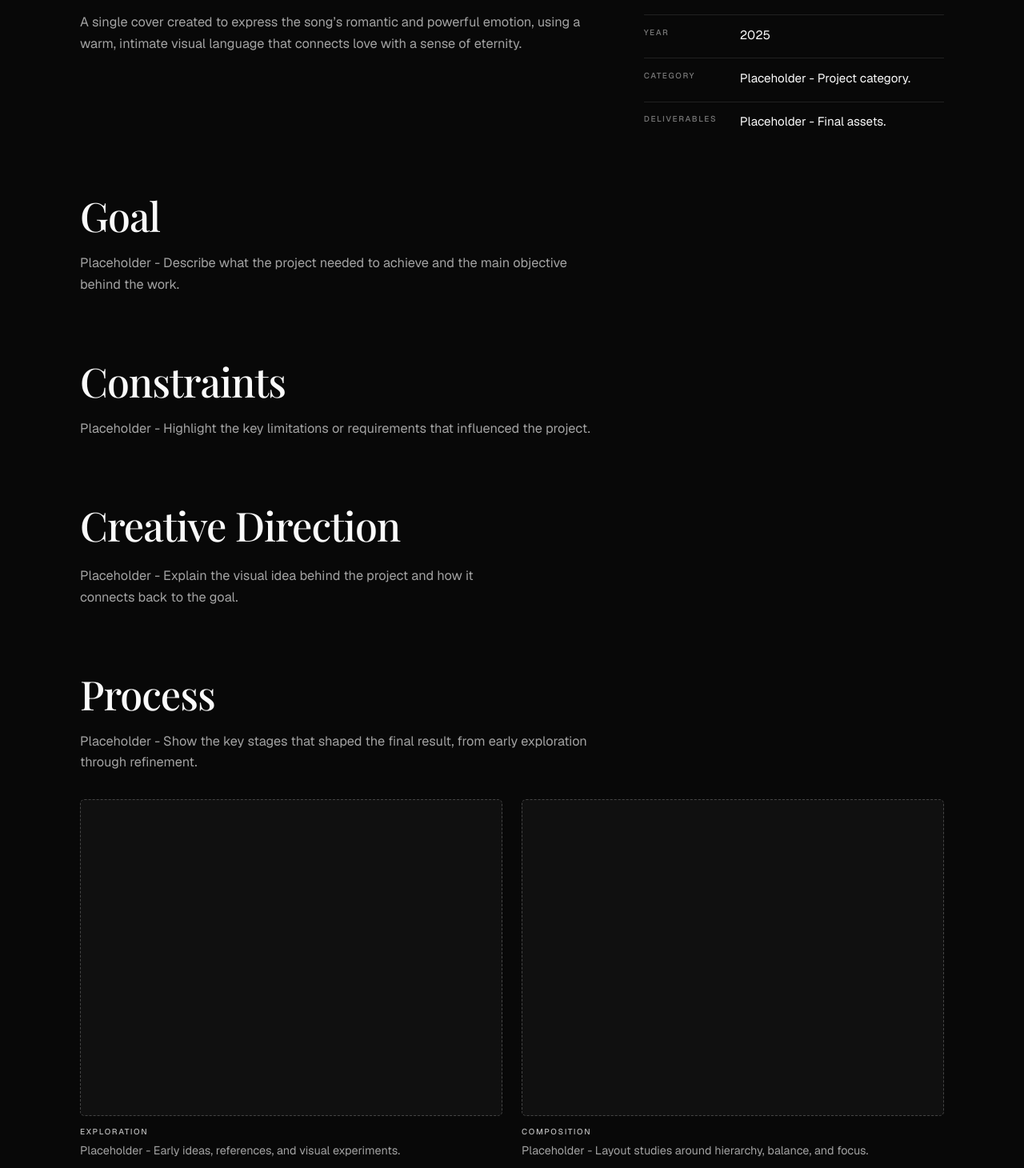
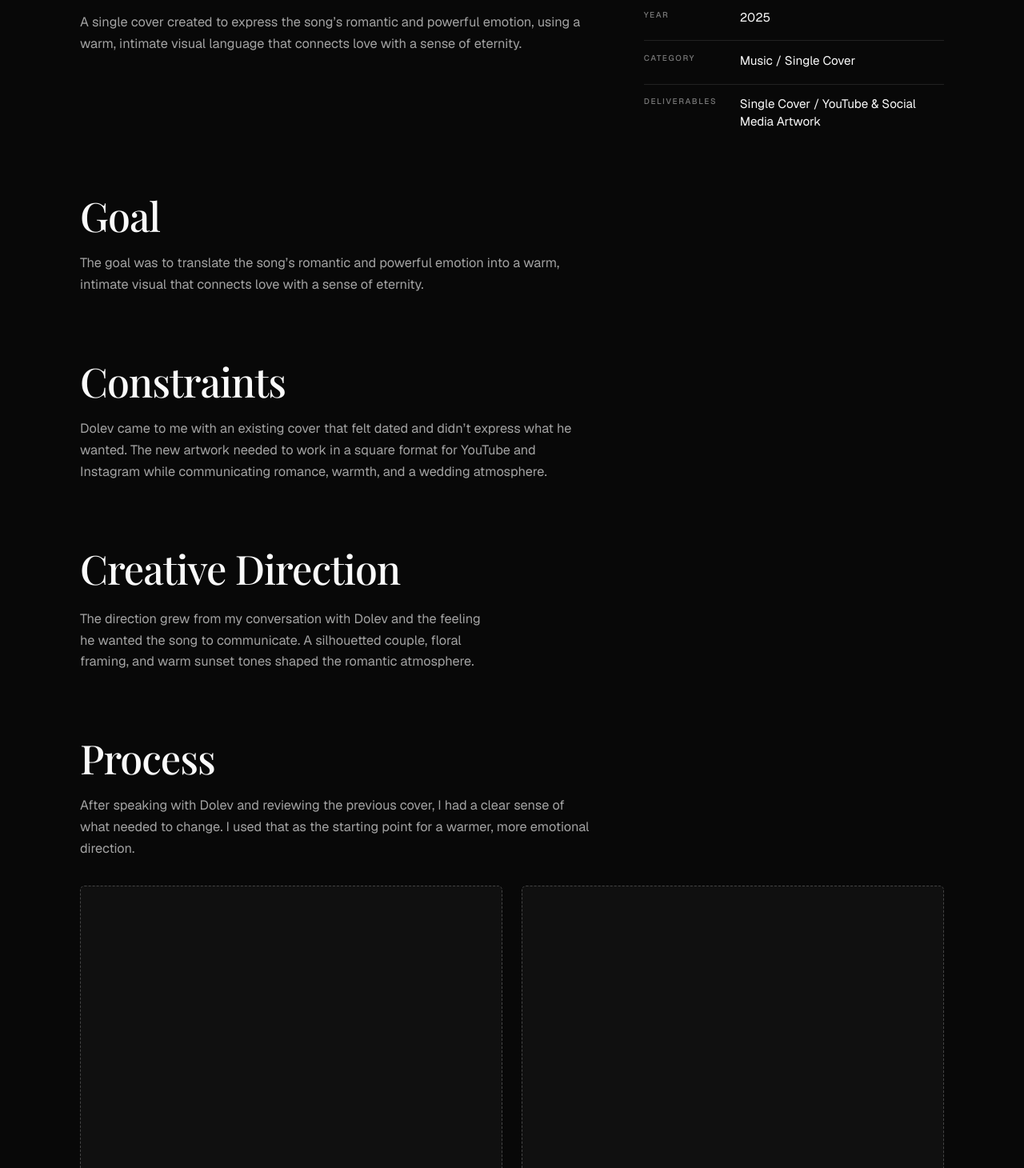
Before and after one commit to HilelShahar/shon-design, a Next.js app: page /work/dolev-dadon-single-cover in a window 1280 px wide. Shown: the part 930-2390 px from the top of the page at 80% size. Built offline with nearby package versions, Linux system fonts and the light colour scheme.

Commit message:
refine dolev case study content

```diff
--- a/src/components/case-studies/PortfolioCaseStudy.tsx
+++ b/src/components/case-studies/PortfolioCaseStudy.tsx
@@ -58,8 +58,55 @@ const HERO_MEDIA_BY_SLUG: Record<string, { still: string; video: string }> = {
   },
 };
 
+type CaseStudyCopy = Partial<
+  Pick<
+    typeof PLACEHOLDER,
+    "goal" | "direction" | "outcome" | "reflection" | "constraints" | "process" | "finalWork"
+  >
+> & {
+  processSteps?: { label: string; note: string }[];
+};
+
+const COPY_BY_SLUG: Record<string, CaseStudyCopy> = {
+  "dolev-dadon-single-cover": {
+    goal:
+      "The goal was to translate the song’s romantic and powerful emotion into a warm, intimate visual that connects love with a sense of eternity.",
+    constraints:
+      "Dolev came to me with an existing cover that felt dated and didn’t express what he wanted. The new artwork needed to work in a square format for YouTube and Instagram while communicating romance, warmth, and a wedding atmosphere.",
+    direction:
+      "The direction grew from my conversation with Dolev and the feeling he wanted the song to communicate. A silhouetted couple, floral framing, and warm sunset tones shaped the romantic atmosphere.",
+    process:
+      "After speaking with Dolev and reviewing the previous cover, I had a clear sense of what needed to change. I used that as the starting point for a warmer, more emotional direction.",
+    processSteps: [
+      {
+        label: "Exploration",
+        note: "I looked at a focused set of wedding, sunset, and floral references. Since the direction was already clear, the exploration was mainly about refining the right mood.",
+      },
+      {
+        label: "Composition",
+        note: "Because the song is about a couple, I made them the clear focal point. The flowers, canopy, and sunset support the story and emotion around them.",
+      },
+      {
+        label: "Color & Typography",
+        note: "Warm sunset tones helped communicate romance and the feeling of a special moment. I paired them with delicate typography and refined its placement together with Dolev.",
+      },
+      {
+        label: "Refinement",
+        note: "The first version evolved through changes to the colors, characters, typography, and placement until the composition felt more cohesive.",
+      },
+    ],
+    finalWork:
+      "The cover was presented across mobile streaming, vinyl, CD, and poster mockups while keeping a consistent visual identity.",
+    outcome:
+      "The final artwork became the official visual for the single and was used across YouTube, Instagram, and Facebook.",
+    reflection:
+      "This project reinforced how much stronger a visual can feel when it starts from emotion and message, not just style.",
+  },
+};
+
 export default function PortfolioCaseStudy({ project }: { project: Project }) {
   const heroMedia = HERO_MEDIA_BY_SLUG[project.slug];
+  const copy = COPY_BY_SLUG[project.slug];
   const hasDescription = Boolean(project.shortDescription?.trim());
   const feedbackName = CLIENT_FEEDBACK_BY_SLUG[project.slug];
   const feedback = feedbackName
@@ -82,27 +129,30 @@ export default function PortfolioCaseStudy({ project }: { project: Project }) {
         preserveBreaks={hasDescription}
         note={project.descriptionFooter}
         meta={[
-          { label: "Role", value: PLACEHOLDER.role },
+          { label: "Role", value: project.role ?? PLACEHOLDER.role },
           { label: "Year", value: project.year },
-          { label: "Category", value: PLACEHOLDER.category },
-          { label: "Deliverables", value: PLACEHOLDER.deliverables },
+          { label: "Category", value: project.category ?? PLACEHOLDER.category },
+          { label: "Deliverables", value: project.deliverables ?? PLACEHOLDER.deliverables },
         ]}
       />
-      <CaseStudyText title="Goal">{PLACEHOLDER.goal}</CaseStudyText>
-      <CaseStudyText title="Constraints">{PLACEHOLDER.constraints}</CaseStudyText>
-      <CaseStudyCreativeDirection>{PLACEHOLDER.direction}</CaseStudyCreativeDirection>
-      <CaseStudyProcess intro={PLACEHOLDER.process} steps={PROCESS_PLACEHOLDERS} />
+      <CaseStudyText title="Goal">{copy?.goal ?? PLACEHOLDER.goal}</CaseStudyText>
+      <CaseStudyText title="Constraints">{copy?.constraints ?? PLACEHOLDER.constraints}</CaseStudyText>
+      <CaseStudyCreativeDirection>{copy?.direction ?? PLACEHOLDER.direction}</CaseStudyCreativeDirection>
+      <CaseStudyProcess
+        intro={copy?.process ?? PLACEHOLDER.process}
+        steps={copy?.processSteps ?? PROCESS_PLACEHOLDERS}
+      />
       <CaseStudyFinalWork
-        intro={PLACEHOLDER.finalWork}
+        intro={copy?.finalWork ?? PLACEHOLDER.finalWork}
         image={project.longImage}
         alt={project.title}
       />
-      <CaseStudyText title="Outcome">{PLACEHOLDER.outcome}</CaseStudyText>
+      <CaseStudyText title="Outcome">{copy?.outcome ?? PLACEHOLDER.outcome}</CaseStudyText>
       <CaseStudyClientFeedback
         testimonial={feedback}
         note={feedback ? undefined : PLACEHOLDER.feedback}
       />
-      <CaseStudyClose reflection={PLACEHOLDER.reflection} />
+      <CaseStudyClose reflection={copy?.reflection ?? PLACEHOLDER.reflection} />
     </CaseStudyFrame>
   );
 }
--- a/src/lib/projects.ts
+++ b/src/lib/projects.ts
@@ -22,6 +22,10 @@ export type Project = {
    * Fill with real disciplines only, for example "Branding" or "Print".
    */
   tags?: string[];
+  /** Case study overview metadata (optional until filled in). */
+  role?: string;
+  category?: string;
+  deliverables?: string;
 };
 
 export const projects: Project[] = [
@@ -35,6 +39,9 @@ export const projects: Project[] = [
     shortDescription:
       "A single cover created to express the song’s romantic and powerful emotion, using a warm, intimate visual language that connects love with a sense of eternity.",
     tags: ["Cover art", "Art direction", "Music visuals", "Visual storytelling"],
+    role: "Art Direction & Cover Design",
+    category: "Music / Single Cover",
+    deliverables: "Single Cover / YouTube & Social Media Artwork",
   },
   {
     slug: "studio-movimiento-branding",
```
